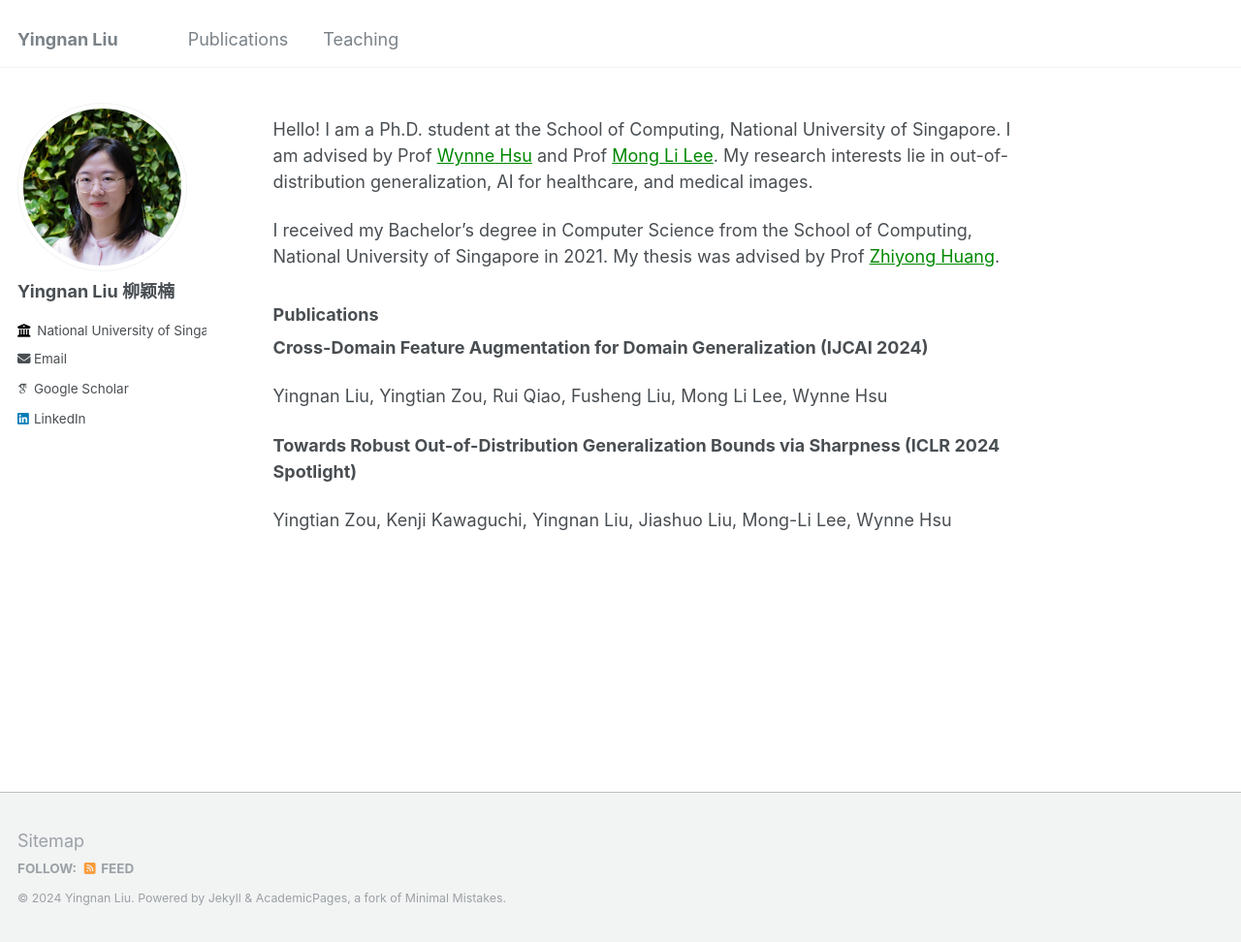
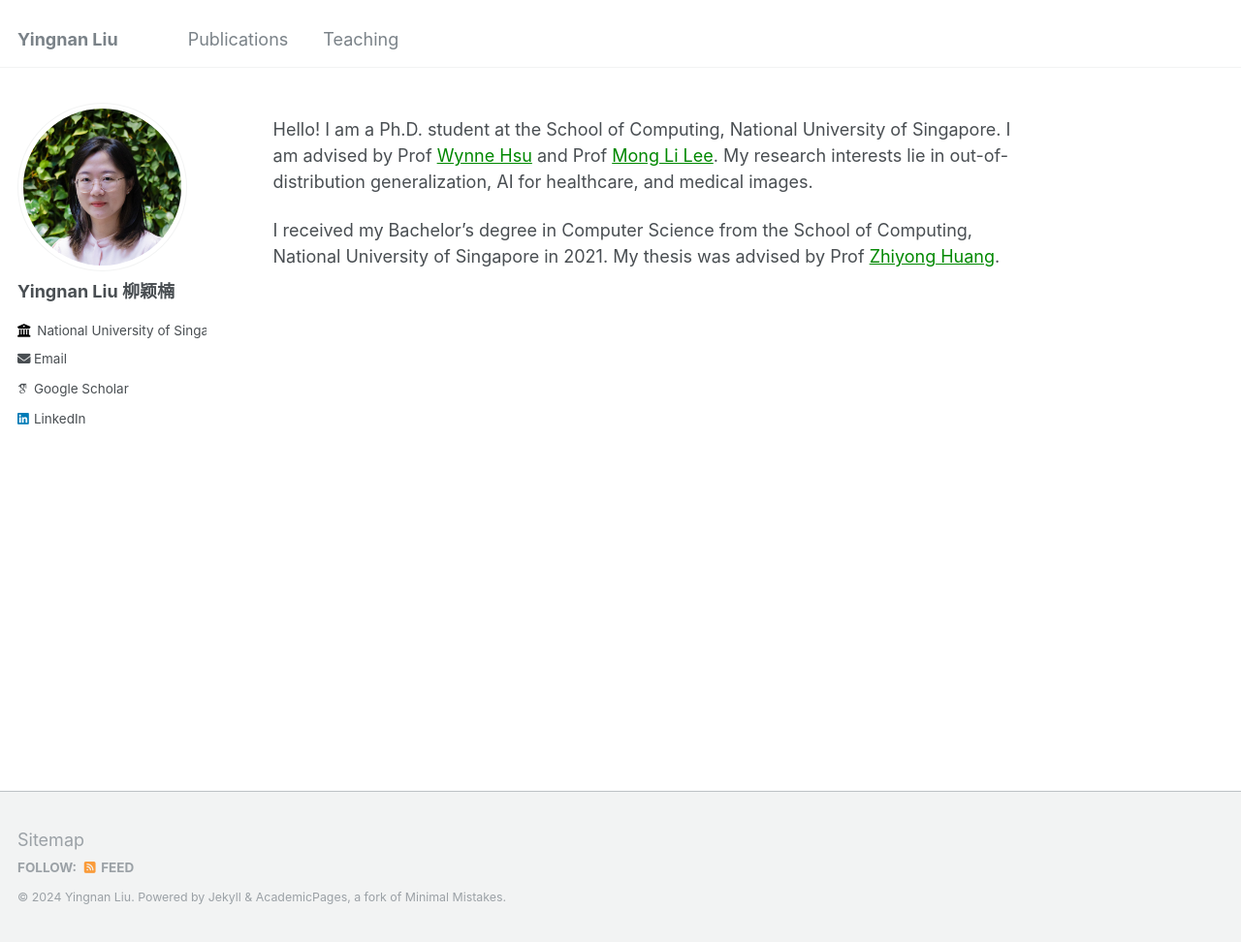
Before and after one commit to NancyQuris/nancyquris.github.io, a Jekyll site: the page built from _pages/about.md, in a window 1280 px wide and 972 px high. Shown: the whole window at 97% size. Built offline with Jekyll 4.4.1, drawn with Linux system fonts in a browser that asks for light colours; some web fonts are replaced.

Commit message:
Update about.md

```diff
--- a/_pages/about.md
+++ b/_pages/about.md
@@ -10,13 +10,3 @@ redirect_from:
 Hello! I am a Ph.D. student at the School of Computing, National University of Singapore. I am advised by Prof [Wynne Hsu](https://www.comp.nus.edu.sg/~whsu/) and Prof [Mong Li Lee](https://www.comp.nus.edu.sg/~leeml/). My research interests lie in out-of-distribution generalization, AI for healthcare, and medical images.
 
 I received my Bachelor's degree in Computer Science from the School of Computing, National University of Singapore in 2021. My thesis was advised by Prof [Zhiyong Huang](https://www.comp.nus.edu.sg/~huangzy/).
-
-### Publications
-
-**Cross-Domain Feature Augmentation for Domain Generalization (IJCAI 2024)**
-
-Yingnan Liu, Yingtian Zou, Rui Qiao, Fusheng Liu, Mong Li Lee, Wynne Hsu
-
-**Towards Robust Out-of-Distribution Generalization Bounds via Sharpness (ICLR 2024 Spotlight)**
-
-Yingtian Zou, Kenji Kawaguchi, Yingnan Liu, Jiashuo Liu, Mong-Li Lee, Wynne Hsu
```
